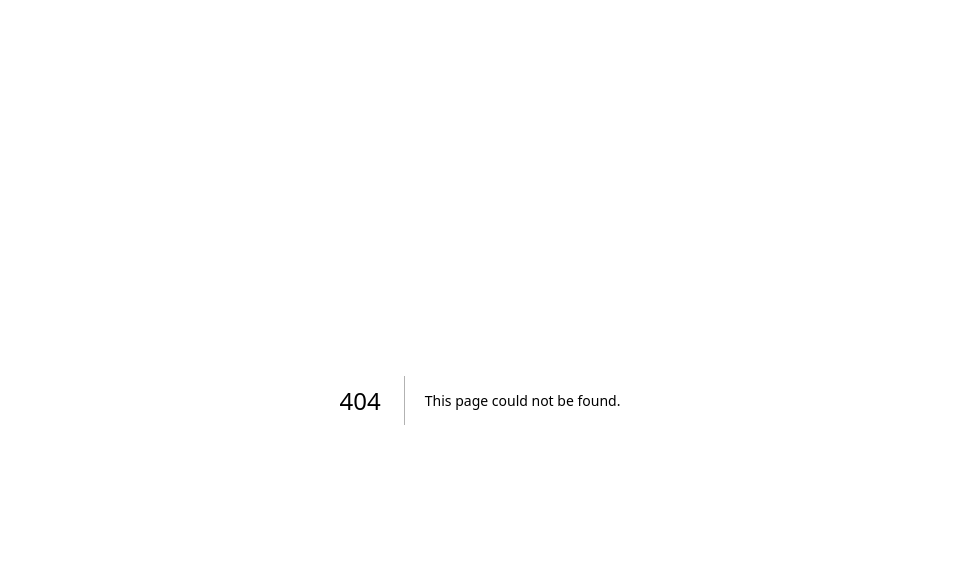
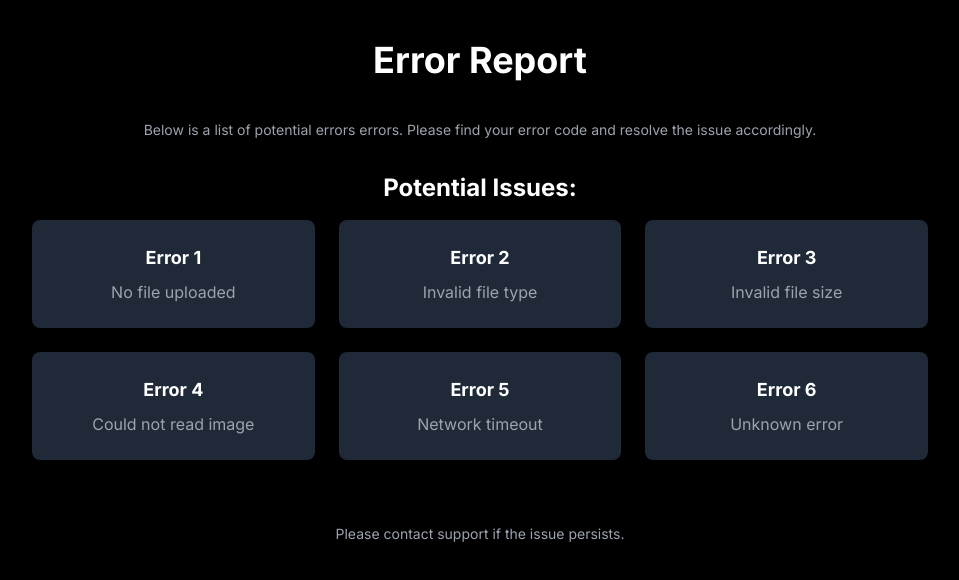
Before and after one commit to ameyalambat128/betabuddy, a Next.js app: page /errorPage in a window 1280 px wide. Before the commit this address had no page. Shown: the top 580 px of the page, without its empty margins (160-1119 px from the left). Built offline with nearby package versions, Linux system fonts and the light colour scheme.

Commit message:
Added error page to the website

```diff
--- /dev/null
+++ b/src/app/errorPage/page.tsx
@@ -0,0 +1,44 @@
+import React from 'react';
+
+const errors = [
+  "No file uploaded",
+  "Invalid file type",
+  "Invalid file size",
+  "Could not read image",
+  "Network timeout",
+  "Unknown error",
+];
+
+export default function ErrorPage() {
+  return (
+    <div className="bg-black text-white min-h-screen flex flex-col items-center py-10">
+      {/* Page Header */}
+      <h1 className="text-4xl font-bold mb-8">Error Report</h1>
+
+      {/* Introduction Section */}
+      <div className="mb-8 text-center">
+        <p className="text-sm text-gray-400 mt-2">
+          Below is a list of potential errors errors. Please find your error code and resolve the issue accordingly.
+        </p>
+      </div>
+
+      {/* Error List */}
+      <div className="w-full max-w-4xl text-center">
+        <h2 className="text-2xl font-bold mb-4">Potential Issues:</h2>
+        <div className="grid grid-cols-1 sm:grid-cols-2 md:grid-cols-3 gap-6">
+          {errors.map((error, index) => (
+            <div key={index} className="bg-gray-800 p-6 rounded-lg shadow-lg">
+              <h3 className="text-lg font-bold">{`Error ${index + 1}`}</h3>
+              <p className="text-gray-400 mt-2">{error}</p>
+            </div>
+          ))}
+        </div>
+      </div>
+
+      {/* Footer or Additional Information */}
+      <div className="mt-16 text-sm text-gray-400">
+        Please contact support if the issue persists.
+      </div>
+    </div>
+  );
+}
```
Also changed, not shown: 1 other file (tests, documents, lock files or other folders).
